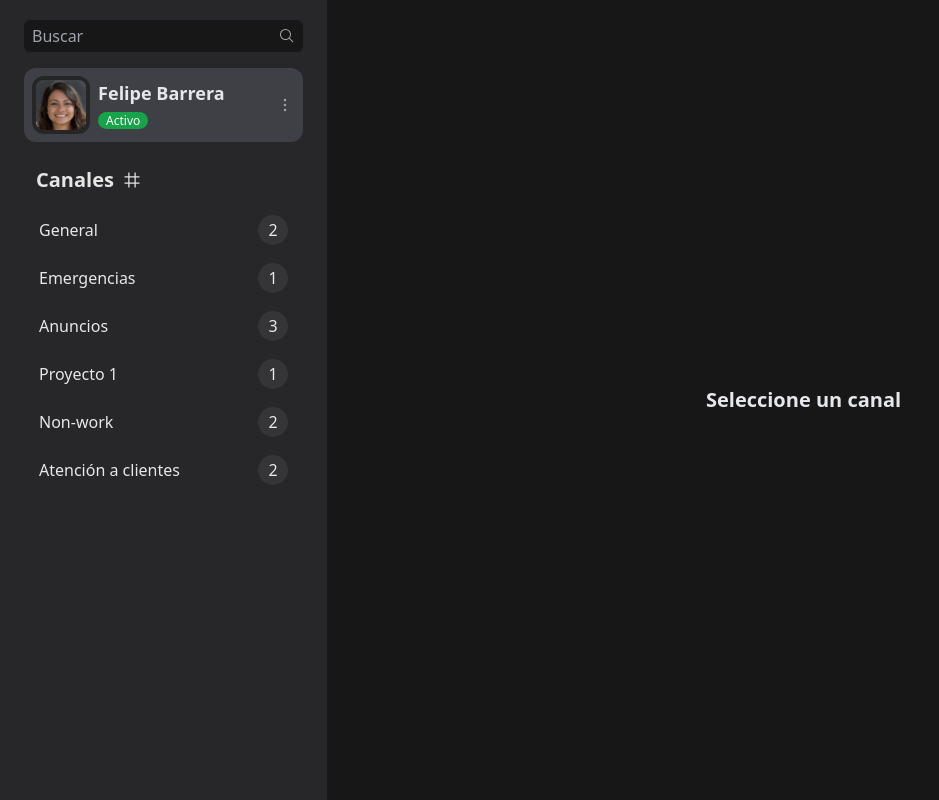
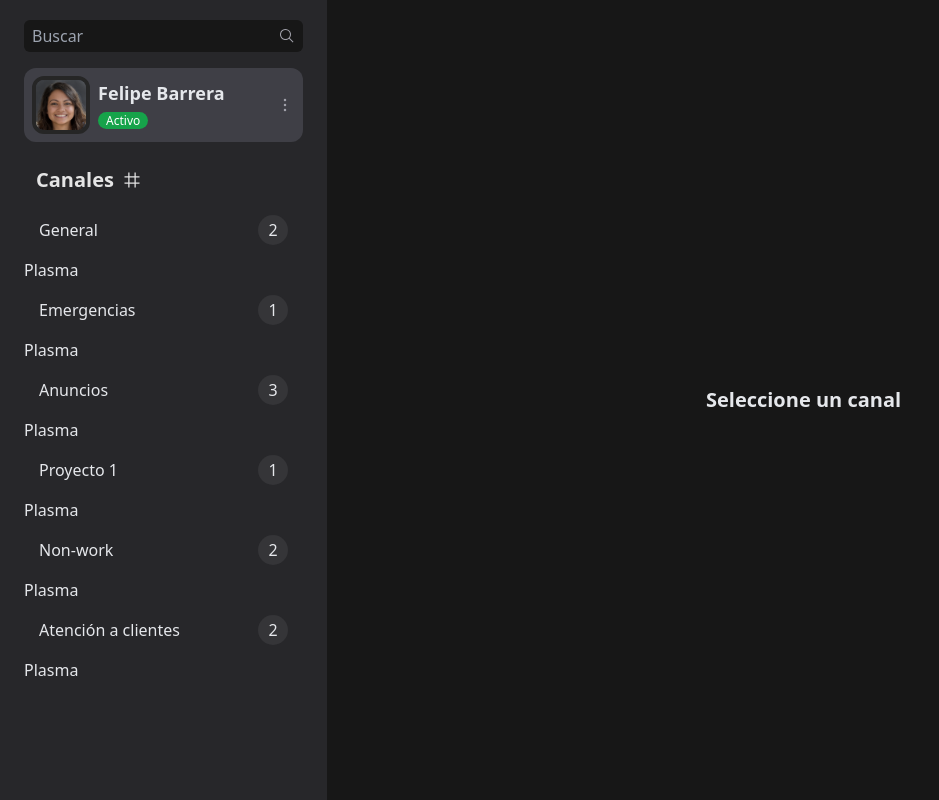
Before and after one commit to felipeBarrera1309/Chat-with-pinia-vue3, a Vue app: page / in a window 1280 px wide. Shown: the whole page, without its empty margins (0-939 px from the left). Built offline with nearby package versions, Linux system fonts and the light colour scheme.

Commit message:
agregue una marca de televisor

```diff
--- a/src/components/ChatItem.vue
+++ b/src/components/ChatItem.vue
@@ -6,6 +6,7 @@
       <h5>{{ name }}</h5>
       <div class="badge" v-if="messages">{{ messages }}</div>
     </router-link>
+    <p>{{ 'Plasma' }}</p>
 </template>
 
 
```
